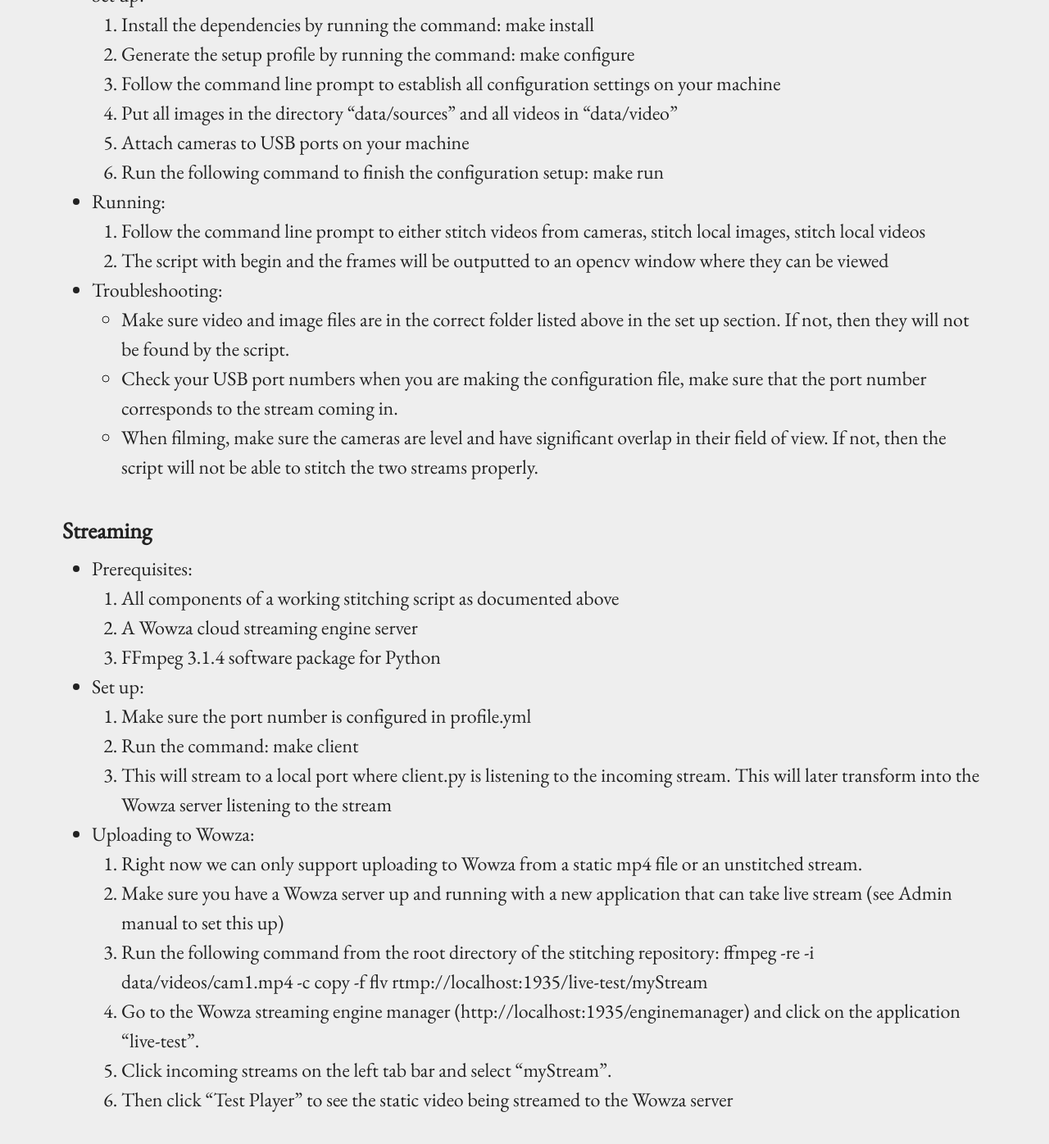
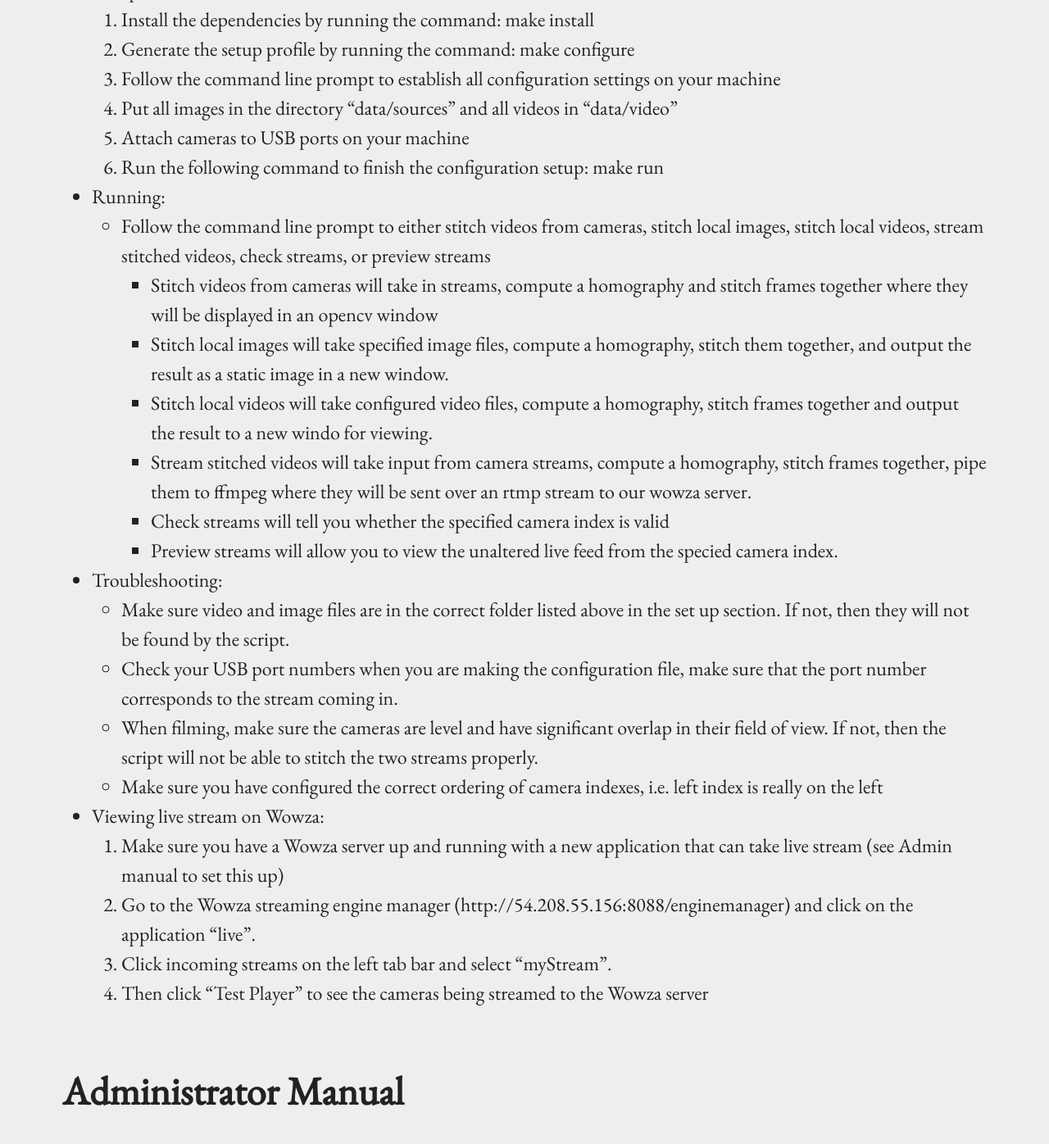
Before and after one commit to 360ls/360ls, a Jekyll site: the page built from _sprint/sprint2/manual.md, in a window 1280 px wide and 1400 px high, scrolled down 657 px. Shown: the top 1396 px of the window at 82% size. Built offline with Jekyll 4.4.1, drawn with Linux system fonts in a browser that asks for light colours; some of the changed text lies outside the part shown.

Commit message:
updated manual for sprint 2

```diff
--- a/_sprint/sprint2/manual.md
+++ b/_sprint/sprint2/manual.md
@@ -4,14 +4,15 @@ title: Manuals
 ---
 
 
-These manuals are operating under the assumption that the users and administrators will be utilizing the product of Sprint 1, not the entire finished product
+These manuals are operating under the assumption that the users and administrators will be utilizing the product of Sprint 2, not the entire finished product
 ## User Manual
-### Stitching
 
 - Prerequisites:
   1. Python 2.7
   2. Opencv 2.4 python library
   3. 2+ USB cameras
+  4. Wowza cloud streaming engine server
+  5. FFmpeg 3.1.4 software package for Python installed
 
 - Set up:
   1. Install the dependencies by running the command: make install
@@ -22,33 +23,26 @@ These manuals are operating under the assumption that the users and administrato
   5. Run the following command to finish the configuration setup: make run
 
 - Running:
-  1. Follow the command line prompt to either stitch videos from cameras, stitch local images, stitch local videos
-  2. The script with begin and the frames will be outputted to an opencv window where they can be viewed
+  - Follow the command line prompt to either stitch videos from cameras, stitch local images, stitch local videos, stream stitched videos, check streams, or preview streams
+      - Stitch videos from cameras will take in streams, compute a homography and stitch frames together where they will be displayed in an opencv window
+      - Stitch local images will take specified image files, compute a homography, stitch them together, and output the result as a static image in a new window.
+      - Stitch local videos will take configured video files, compute a homography, stitch frames together and output the result to a new windo for viewing.
+      - Stream stitched videos will take input from camera streams, compute a homography, stitch frames together, pipe them to ffmpeg where they will be sent over an rtmp stream to our wowza server.
+      - Check streams will tell you whether the specified camera index is valid
+      - Preview streams will allow you to view the unaltered live feed from the specied camera index.
 
 - Troubleshooting:
   - Make sure video and image files are in the correct folder listed above in the set up section. If not, then they will not be found by the script.
   - Check your USB port numbers when you are making the configuration file, make sure that the port number corresponds to the stream coming in.
   - When filming, make sure the cameras are level and have significant overlap in their field of view. If not, then the script will not be able to stitch the two streams properly.
+  - Make sure you have configured the correct ordering of camera indexes, i.e. left index is really on the left
 
-### Streaming
 
-- Prerequisites:
-  1. All components of a working stitching script as documented above
-  2. A Wowza cloud streaming engine server
-  3. FFmpeg 3.1.4 software package for Python
-
-- Set up:
-  1. Make sure the port number is configured in profile.yml
-  2. Run the command: make client
-  3. This will stream to a local port where client.py is listening to the incoming stream. This will later transform into the Wowza server listening to the stream
-
-- Uploading to Wowza:
-  1. Right now we can only support uploading to Wowza from a static mp4 file or an unstitched stream.
-  2. Make sure you have a Wowza server up and running with a new application that can take live stream (see Admin manual to set this up)
-  3. Run the following command from the root directory of the stitching repository: ffmpeg -re -i data/videos/cam1.mp4 -c copy -f flv rtmp://localhost:1935/live-test/myStream
-  4. Go to the Wowza streaming engine manager (http://localhost:1935/enginemanager) and click on the application "live-test".
-  5. Click incoming streams on the left tab bar and select "myStream".
-  6. Then click "Test Player" to see the static video being streamed to the Wowza server
+- Viewing live stream on Wowza:
+  1. Make sure you have a Wowza server up and running with a new application that can take live stream (see Admin manual to set this up)
+  2. Go to the Wowza streaming engine manager (http://54.208.55.156:8088/enginemanager) and click on the application "live".
+  3. Click incoming streams on the left tab bar and select "myStream".
+  4. Then click "Test Player" to see the cameras being streamed to the Wowza server
 
 
 # Administrator Manual
@@ -62,7 +56,7 @@ These manuals are operating under the assumption that the users and administrato
 
 ### Streaming
 
-- Set up:
-  1. Set up Wowza streaming engine by downloading free trial from the Wowza website and follow online installation instructions
-  2. Go to the Wowza engine manager web interface and create a new application called "live-test"
-  3. Now you should be able to send and receive live streams at this port.
+- Wowza:
+  - We have set up a Wowza streaming engine free trial on an AWS server. To gain administrative rights please contact us directly (we don't want to put secure passwords on the web).
+  - To set up a new live application go to the "Applications" tab on the top of the engine manager page. Click the tab on the left that says "Add Application" and follow the prompts to configure settings.
+  - Right now we have our Application configured to accept any rtmp stream, and you can change these settings in the tab that says "Source Security"
```
